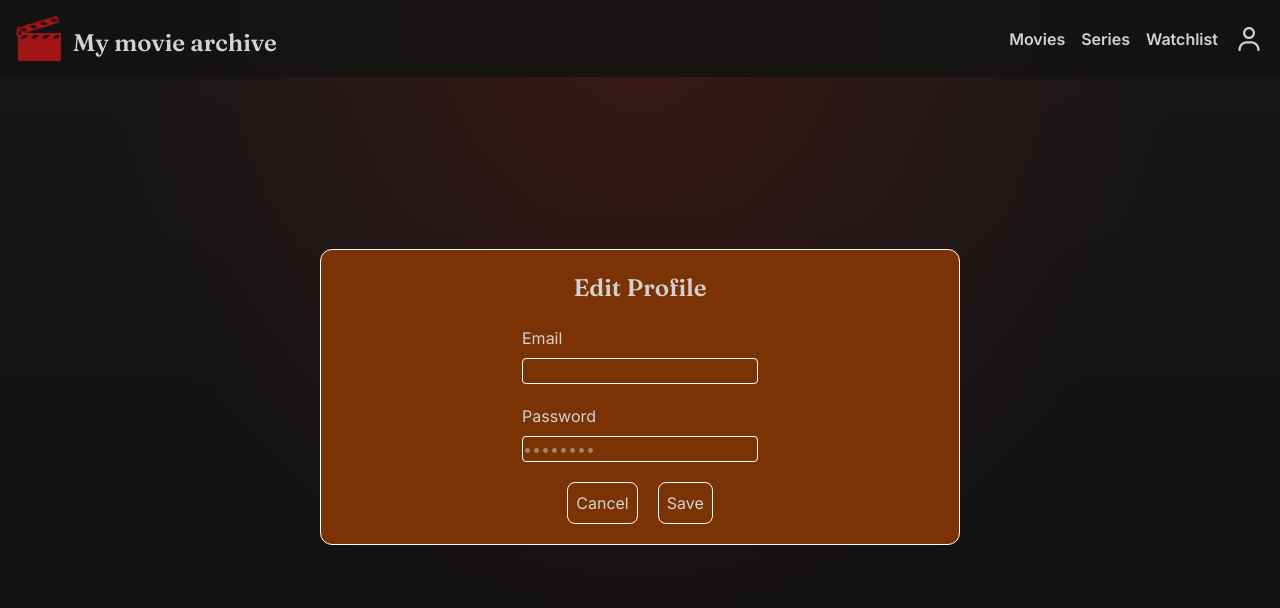
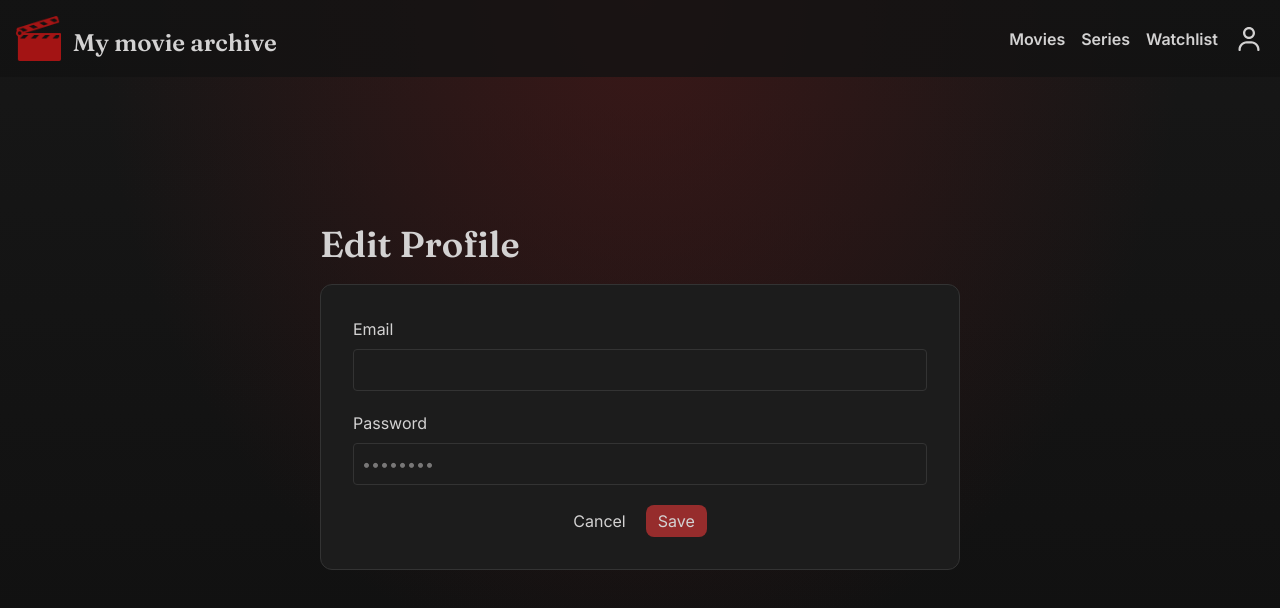
Before and after one commit to emapepic/movie-archive, a Next.js app: page /profile in a window 1280 px wide. Both pictures are taken after a click on the button "Edit profile". Shown: the top 608 px of the page. Built offline with nearby package versions, Linux system fonts and the light colour scheme; no server answers.

Commit message:
styled edit profile page

```diff
--- a/app/(main)/profile/page.tsx
+++ b/app/(main)/profile/page.tsx
@@ -52,10 +52,13 @@ export default function Profile() {
     if (loading) return <p>Loading...</p>;
 
     return (
-        <div className="flex items-center justify-center w-full h-[80vh]">
-            <div className="flex flex-col items-center justify-center gap-5 w-1/2 p-5 bg-amber-900 rounded-xl border border-white">
-                <h1>Edit Profile</h1>
-                <div className="flex flex-col justify-start gap-2">
+        <div className="flex flex-col items-center justify-center gap-5 w-full h-[80vh]">
+            <div className="w-1/2">
+                <h1 className="text-4xl!">Edit Profile</h1>
+            </div>
+
+            <div className="flex flex-col items-center justify-center gap-5 w-[85%] md:w-1/2 p-8 bg-[#1c1c1c] rounded-xl border border-[#333]">
+                <div className="flex flex-col justify-start gap-2 w-full">
                     <label htmlFor="email">Email</label>
                     <input
                         type="email"
@@ -63,9 +66,9 @@ export default function Profile() {
                         id="email"
                         value={email}
                         disabled
-                        className="border border-white rounded-sm" />
+                        className="p-2 border border-[#333] rounded-sm" />
                 </div>
-                <div className="flex flex-col justify-start gap-2">
+                <div className="flex flex-col justify-start gap-2 w-full">
                     <label htmlFor="password">Password</label>
                     <input
                         type="password"
@@ -75,14 +78,14 @@ export default function Profile() {
                         onChange={(e) => setPassword(e.target.value)}
                         placeholder="••••••••"
                         disabled={isDisabled}
-                        className="border border-white rounded-sm" />
+                        className="p-2 border border-[#333] rounded-sm outline-none focus:ring-1 focus:ring-[#962c2c]" />
                 </div>
                 {message && <p className="text-sm">{message}</p>}
                 <div className="flex flex-row gap-5">
-                    <button onClick={handleEdit} className="p-2 border border-white rounded-lg">
+                    <button onClick={handleEdit} className={!isEditing ? 'py-1 px-3 bg-[#962c2c] rounded-lg hover:bg-[#7a2424]' : ''}>
                         {isEditing ? 'Cancel' : 'Edit profile'}
                     </button>
-                    {isEditing && <button onClick={handleSave} className="p-2 border border-white rounded-lg">Save</button>}
+                    {isEditing && <button onClick={handleSave} className="py-1 px-3 bg-[#962c2c] rounded-lg hover:bg-[#7a2424]">Save</button>}
                 </div>
             </div>
         </div>
--- a/components/AddMediaModal.tsx
+++ b/components/AddMediaModal.tsx
@@ -146,16 +146,16 @@ export default function AddMediaModal({
                 </div>
 
                 {allowBothTypes && (
-                    <div className="flex gap-2">
+                    <div className="flex gap-2 mb-2">
                         <button
                             onClick={() => setActiveType('movie')}
-                            className={`px-3 py-1 rounded-lg border ${activeType === 'movie' ? 'bg-amber-950 text-white' : ''}`}
+                            className={`px-3 py-1 rounded-lg border border-[#333] ${activeType === 'movie' ? 'bg-[#962c2c] text-white' : ''}`}
                         >
                             Movie
                         </button>
                         <button
                             onClick={() => setActiveType('tv')}
-                            className={`px-3 py-1 rounded-lg border ${activeType === 'tv' ? 'bg-amber-950 text-white' : ''}`}
+                            className={`px-3 py-1 rounded-lg border border-[#333] ${activeType === 'tv' ? 'bg-[#962c2c] text-white' : ''}`}
                         >
                             Series
                         </button>
```
